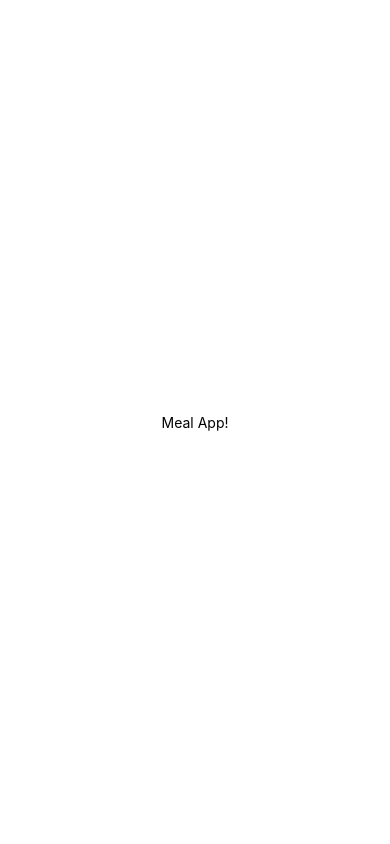
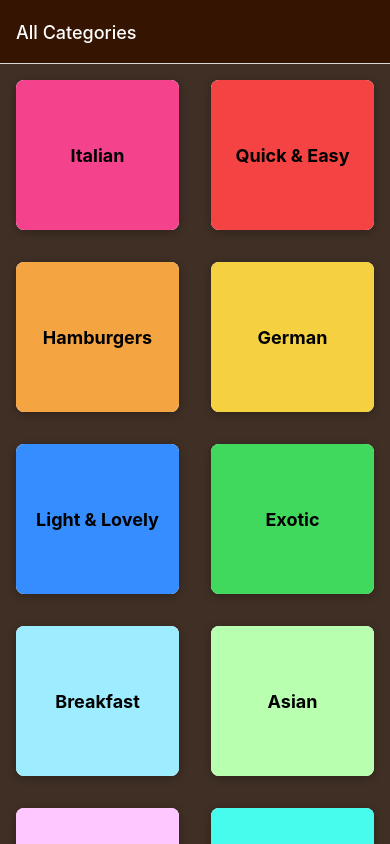
Before and after one commit to Fayob/MealApp, a React Native app: screen / in a window 390 px wide. Built offline with nearby package versions, Linux system fonts and the light colour scheme.

Commit message:
Render screens in App.js

```diff
--- a/App.js
+++ b/App.js
@@ -1,18 +1,35 @@
+import { StatusBar } from 'expo-status-bar';
 import { StyleSheet, Text, View } from 'react-native';
+import { NavigationContainer } from "@react-navigation/native";
+import { createNativeStackNavigator } from "@react-navigation/native-stack";
+
+import CategoriesScreen from './screens/CategoriesScreen';
+import MealsOverviewScreen from './screens/MealsOverviewScreen';
+import MealDetailScreen from './screens/MealDetailScreen';
+
+const Stack = createNativeStackNavigator();
 
 export default function App() {
   return (
-    <View style={styles.container}>
-      <Text>Meal App!</Text>
-    </View>
+    <>
+      <StatusBar style='light' />
+      <NavigationContainer>
+        <Stack.Navigator screenOptions={{
+          headerStyle: { backgroundColor: '#351401'},
+          headerTintColor: 'white',
+          contentStyle: { backgroundColor: '#3f2f25'}
+        }}>
+          <Stack.Screen name='MealsCategories' component={CategoriesScreen} options={{
+            title: 'All Categories'
+          }} />
+          <Stack.Screen name='MealsOverview' component={MealsOverviewScreen} />
+          <Stack.Screen name='MealDetail' component={MealDetailScreen} />
+        </Stack.Navigator>
+      </NavigationContainer>
+    </>
   );
 }
 
 const styles = StyleSheet.create({
-  container: {
-    flex: 1,
-    backgroundColor: '#fff',
-    alignItems: 'center',
-    justifyContent: 'center',
-  },
+  container: {},
 });
```
